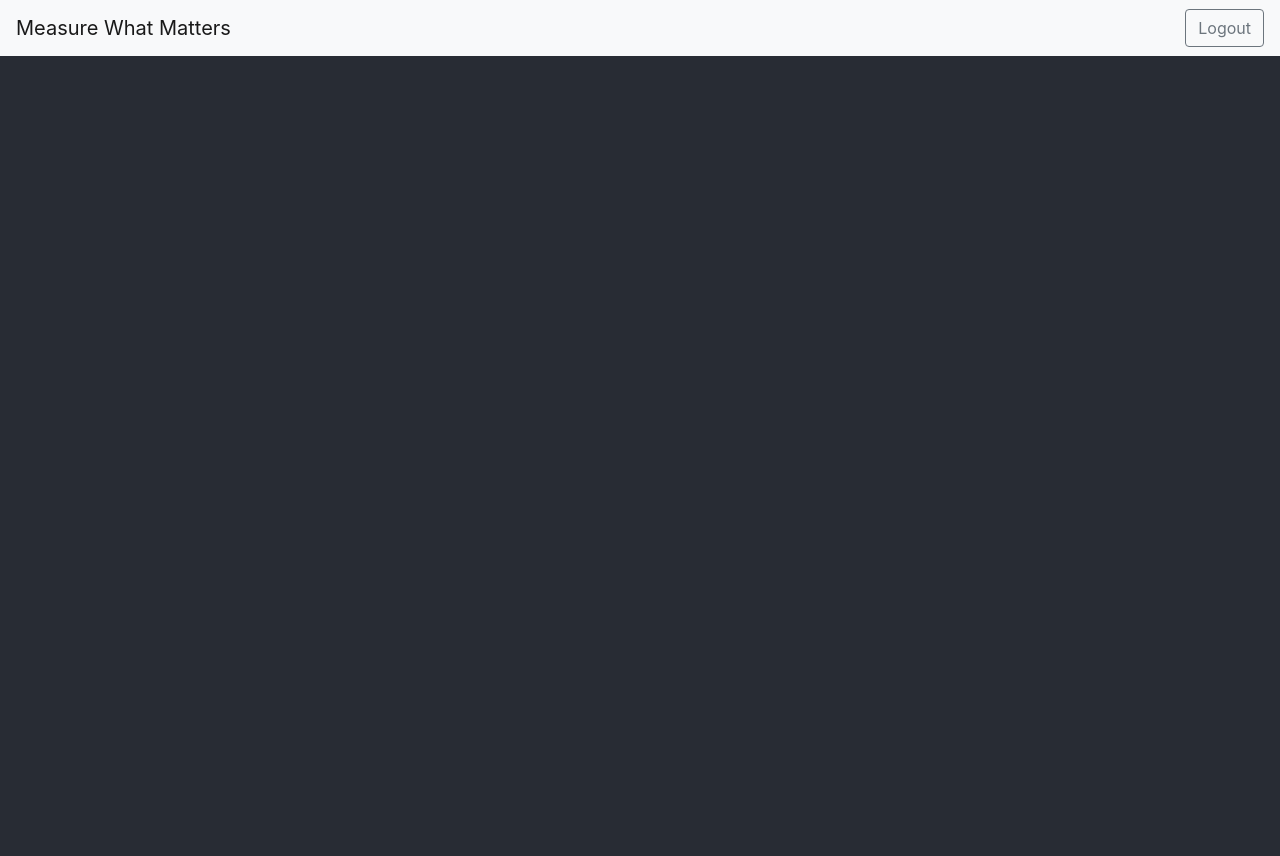
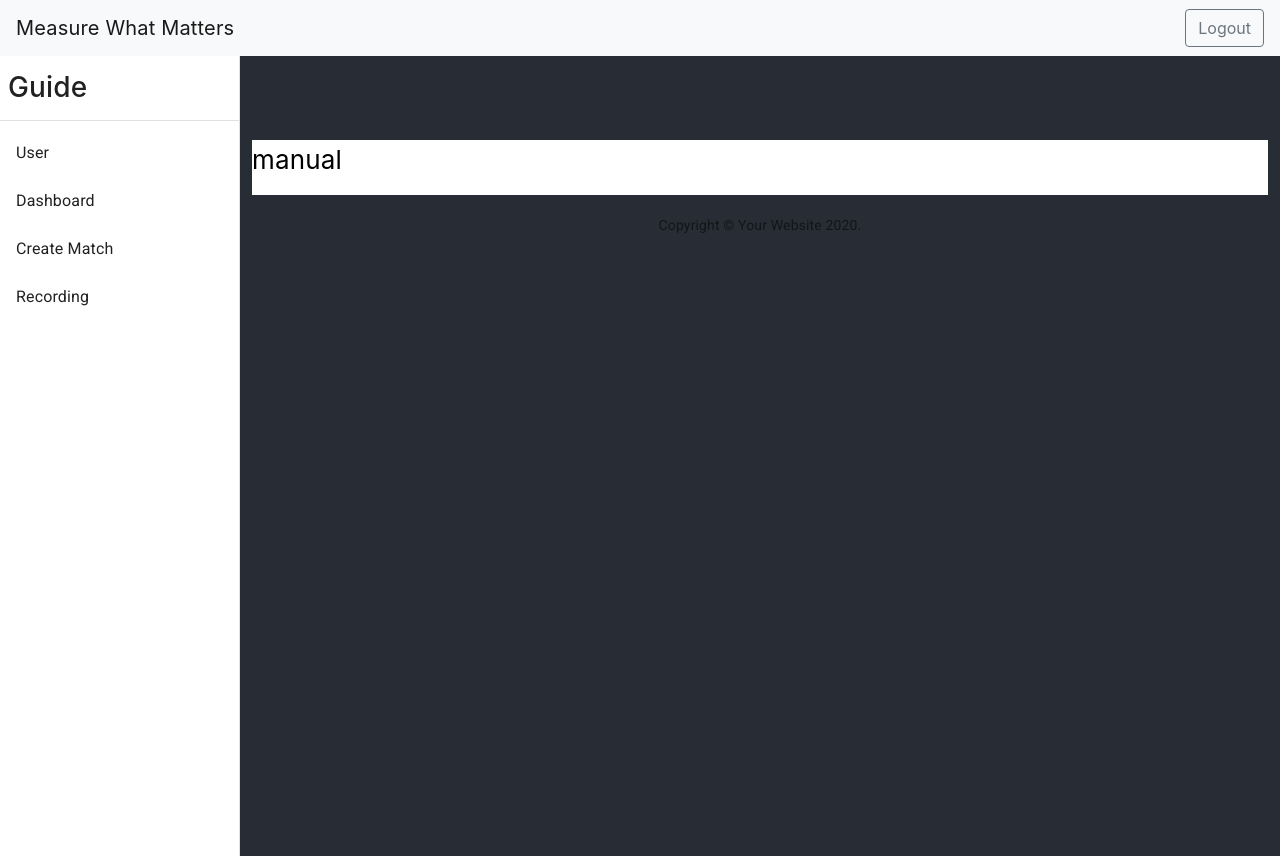
Before and after one commit to TaylorZowtuk/measure-what-matters, a React (Create React App) app in the folder frontend/: page /guide in a window 1280 px wide. Built offline with nearby package versions, Linux system fonts and the light colour scheme.

Commit message:
set up user manual page

```diff
--- a/frontend/src/Router.tsx
+++ b/frontend/src/Router.tsx
@@ -11,6 +11,7 @@ import Roster from "./components/Roster/Roster";
 import CreateMatch from "./components/match/CreateMatch.page";
 import AccountView from "./components/account/AccountView.page";
 import LineupComponent from "./components/recording/Lineup.page";
+import Guide from "./components/guide/Guide.page";
 
 const Router = () => {
   return (
@@ -27,6 +28,7 @@ const Router = () => {
       <Route exact path="/signup" component={Signup}></Route>
       <Route exact path="/teams/roster" component={Roster}></Route>
       <Route exact path="/view-account" component={AccountView}></Route>
+      <Route exact path="/guide" component={Guide}></Route>
     </Switch>
   );
 };
--- a/frontend/src/components/Dashboard.page.tsx
+++ b/frontend/src/components/Dashboard.page.tsx
@@ -38,6 +38,9 @@ const Dashboard = () => {
       <Link to="/view-account">
         <Button variant="contained">Account</Button>
       </Link>
+      <Link to="/guide">
+        <Button variant="contained">Help</Button>
+      </Link>
 
       {/* Reports */}
       <Container style={{ backgroundColor: "#282c34" }}>
--- /dev/null
+++ b/frontend/src/components/guide/Guide.page.tsx
@@ -0,0 +1,202 @@
+import React from "react";
+import clsx from "clsx";
+import { makeStyles } from "@material-ui/core/styles";
+import CssBaseline from "@material-ui/core/CssBaseline";
+import Drawer from "@material-ui/core/Drawer";
+import Box from "@material-ui/core/Box";
+import AppBar from "@material-ui/core/AppBar";
+import Toolbar from "@material-ui/core/Toolbar";
+import List from "@material-ui/core/List";
+import Typography from "@material-ui/core/Typography";
+import Divider from "@material-ui/core/Divider";
+import IconButton from "@material-ui/core/IconButton";
+import Badge from "@material-ui/core/Badge";
+import Container from "@material-ui/core/Container";
+import Grid from "@material-ui/core/Grid";
+import Paper from "@material-ui/core/Paper";
+import Link from "@material-ui/core/Link";
+import MenuIcon from "@material-ui/icons/Menu";
+import ChevronLeftIcon from "@material-ui/icons/ChevronLeft";
+import NotificationsIcon from "@material-ui/icons/Notifications";
+import { mainListItems, secondaryListItems } from "./ListItems";
+
+function Copyright() {
+  return (
+    <Typography variant="body2" color="textSecondary" align="center">
+      {"Copyright © "}
+      <Link color="inherit" href="https://material-ui.com/">
+        Your Website
+      </Link>{" "}
+      {new Date().getFullYear()}
+      {"."}
+    </Typography>
+  );
+}
+
+const drawerWidth = 240;
+
+const useStyles = makeStyles((theme) => ({
+  root: {
+    display: "flex",
+  },
+  toolbar: {
+    paddingRight: 24, // keep right padding when drawer closed
+  },
+  toolbarIcon: {
+    display: "flex",
+    alignItems: "center",
+    justifyContent: "flex-front",
+    padding: "0 8px",
+    ...theme.mixins.toolbar,
+  },
+  appBar: {
+    zIndex: theme.zIndex.drawer + 1,
+    transition: theme.transitions.create(["width", "margin"], {
+      easing: theme.transitions.easing.sharp,
+      duration: theme.transitions.duration.leavingScreen,
+    }),
+  },
+  appBarShift: {
+    marginLeft: drawerWidth,
+    width: `calc(100% - ${drawerWidth}px)`,
+    transition: theme.transitions.create(["width", "margin"], {
+      easing: theme.transitions.easing.sharp,
+      duration: theme.transitions.duration.enteringScreen,
+    }),
+  },
+  menuButton: {
+    marginRight: 36,
+  },
+  menuButtonHidden: {
+    display: "none",
+  },
+  title: {
+    flexGrow: 1,
+  },
+  drawerPaper: {
+    position: "relative",
+    whiteSpace: "nowrap",
+    width: drawerWidth,
+    transition: theme.transitions.create("width", {
+      easing: theme.transitions.easing.sharp,
+      duration: theme.transitions.duration.enteringScreen,
+    }),
+  },
+  drawerPaperClose: {
+    overflowX: "hidden",
+    transition: theme.transitions.create("width", {
+      easing: theme.transitions.easing.sharp,
+      duration: theme.transitions.duration.leavingScreen,
+    }),
+    width: theme.spacing(7),
+    [theme.breakpoints.up("sm")]: {
+      width: theme.spacing(9),
+    },
+  },
+  appBarSpacer: theme.mixins.toolbar,
+  content: {
+    flexGrow: 1,
+    height: "100vh",
+    overflow: "auto",
+  },
+  container: {
+    paddingTop: theme.spacing(4),
+    paddingBottom: theme.spacing(4),
+  },
+  paper: {
+    padding: theme.spacing(2),
+    display: "flex",
+    overflow: "auto",
+    flexDirection: "column",
+  },
+  fixedHeight: {
+    height: 240,
+  },
+}));
+
+export default function Guide() {
+  const classes = useStyles();
+  const [open, setOpen] = React.useState(true);
+  const handleDrawerOpen = () => {
+    setOpen(true);
+  };
+  const handleDrawerClose = () => {
+    setOpen(false);
+  };
+  const fixedHeightPaper = clsx(classes.paper, classes.fixedHeight);
+
+  return (
+    <div
+      style={{
+        margin: 0,
+        padding: 0,
+        textAlign: "left",
+        width: "100%",
+      }}
+    >
+      <div className={classes.root}>
+        <CssBaseline />
+        {/* <AppBar
+          position="absolute"
+          className={clsx(classes.appBar, open && classes.appBarShift)}
+        >
+          <Toolbar className={classes.toolbar}>
+            <IconButton
+              edge="start"
+              color="inherit"
+              aria-label="open drawer"
+              onClick={handleDrawerOpen}
+              className={clsx(
+                classes.menuButton,
+                open && classes.menuButtonHidden
+              )}
+            >
+              <MenuIcon />
+            </IconButton>
+            <Typography
+              component="h1"
+              variant="h6"
+              color="inherit"
+              noWrap
+              className={classes.title}
+            >
+              Guide
+            </Typography>
+          </Toolbar>
+        </AppBar> */}
+        <Drawer
+          variant="permanent"
+          classes={{
+            paper: clsx(classes.drawerPaper, !open && classes.drawerPaperClose),
+          }}
+          open={open}
+        >
+          <div className={classes.toolbarIcon}>
+            <h3 style={{ margin: 0 }}>Guide</h3>
+          </div>
+          <Divider />
+          <List>{mainListItems}</List>
+        </Drawer>
+        <main className={classes.content}>
+          <div className={classes.appBarSpacer} />
+          <Container maxWidth="lg" className={classes.container}>
+            <Grid container spacing={3}>
+              <div
+                style={{
+                  backgroundColor: "white",
+                  color: "black",
+                  width: "100%",
+                }}
+              >
+                <p>manual</p>
+              </div>
+            </Grid>
+            <Box pt={4}>
+              <Copyright />
+            </Box>
+          </Container>
+        </main>
+      </div>
+    </div>
+  );
+}
--- /dev/null
+++ b/frontend/src/components/guide/ListItems.tsx
@@ -0,0 +1,52 @@
+import React from "react";
+import ListItem from "@material-ui/core/ListItem";
+import ListItemIcon from "@material-ui/core/ListItemIcon";
+import ListItemText from "@material-ui/core/ListItemText";
+import ListSubheader from "@material-ui/core/ListSubheader";
+import DashboardIcon from "@material-ui/icons/Dashboard";
+import ShoppingCartIcon from "@material-ui/icons/ShoppingCart";
+import PeopleIcon from "@material-ui/icons/People";
+import BarChartIcon from "@material-ui/icons/BarChart";
+import LayersIcon from "@material-ui/icons/Layers";
+import AssignmentIcon from "@material-ui/icons/Assignment";
+
+export const mainListItems = (
+  <div>
+    <ListItem button>
+      <ListItemText primary="User" />
+    </ListItem>
+    <ListItem button>
+      <ListItemText primary="Dashboard" />
+    </ListItem>
+    <ListItem button>
+      <ListItemText primary="Create Match" />
+    </ListItem>
+    <ListItem button>
+      <ListItemText primary="Recording" />
+    </ListItem>
+  </div>
+);
+
+export const secondaryListItems = (
+  <div>
+    <ListSubheader inset>Saved reports</ListSubheader>
+    <ListItem button>
+      <ListItemIcon>
+        <AssignmentIcon />
+      </ListItemIcon>
+      <ListItemText primary="Current month" />
+    </ListItem>
+    <ListItem button>
+      <ListItemIcon>
+        <AssignmentIcon />
+      </ListItemIcon>
+      <ListItemText primary="Last quarter" />
+    </ListItem>
+    <ListItem button>
+      <ListItemIcon>
+        <AssignmentIcon />
+      </ListItemIcon>
+      <ListItemText primary="Year-end sale" />
+    </ListItem>
+  </div>
+);
```
